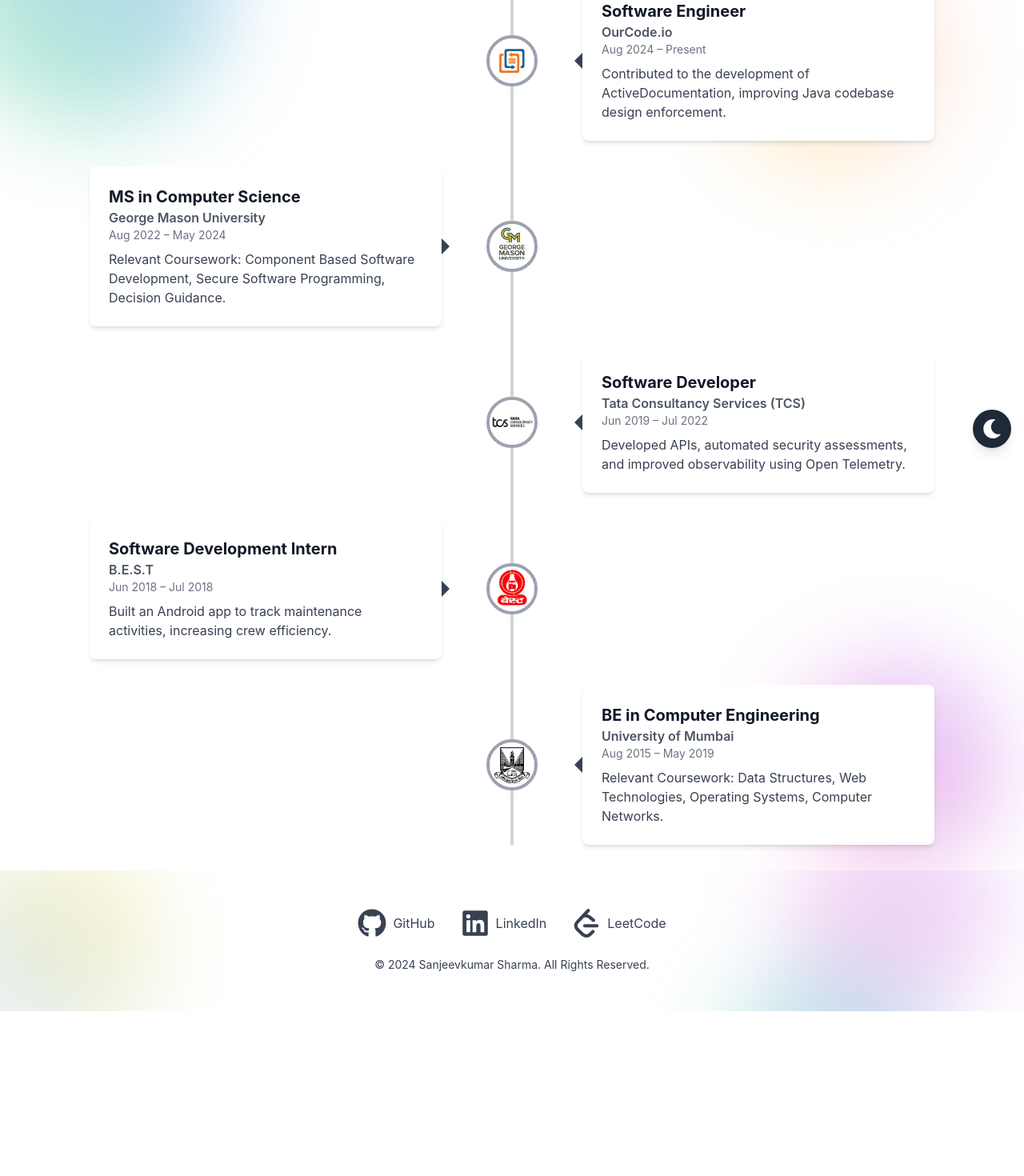
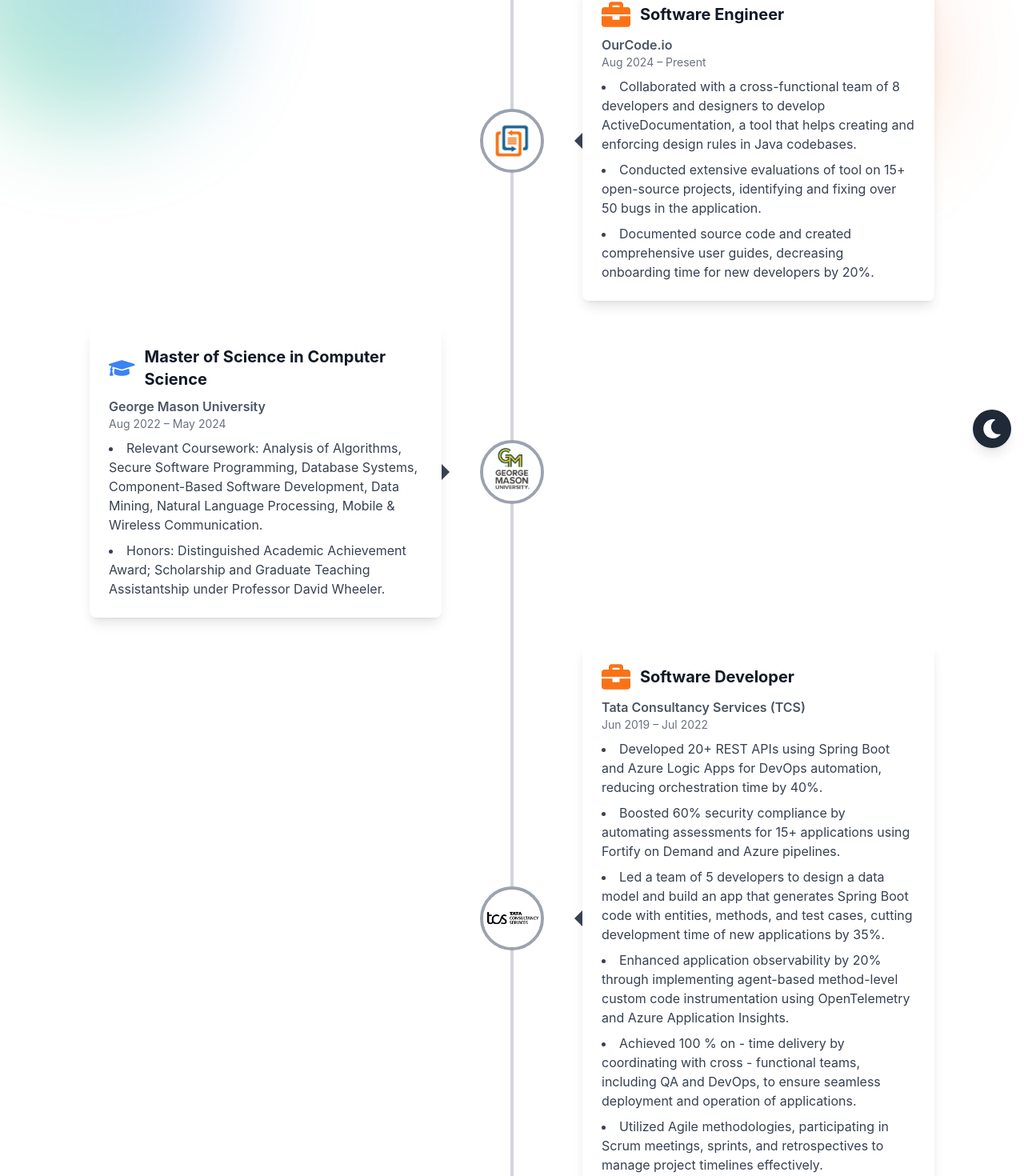
Before and after one commit to sanjeev30/portfolio, a React (Create React App) app: page /experience in a window 1280 px wide. Shown: the part 224-1694 px from the top of the page at 80% size. Before the commit the page ends 1488 px from the top, so only its background shows below. Built offline with nearby package versions, Linux system fonts and the light colour scheme.

Commit message:
Updated Experience Page

```diff
--- a/src/components/ExperienceItem.tsx
+++ b/src/components/ExperienceItem.tsx
@@ -1,5 +1,6 @@
 import React from 'react';
 import { motion } from 'framer-motion';
+import { FaBriefcase, FaGraduationCap } from 'react-icons/fa'; // Import icons
 
 interface ExperienceItemProps {
     experience: {
@@ -7,8 +8,8 @@ interface ExperienceItemProps {
         role: string;
         company: string;
         duration: string;
-        description: string;
-        image: string; // New field for the image
+        description: string[];
+        image: string;
     };
     index: number;
     largeScreen: boolean;
@@ -16,6 +17,10 @@ interface ExperienceItemProps {
 
 const ExperienceItem: React.FC<ExperienceItemProps> = ({ experience, index, largeScreen }) => {
     const fadeUp = { initial: { opacity: 0, y: 20 }, animate: { opacity: 1, y: 0 }, transition: { duration: 0.8, delay: index * 0.2 } };
+
+    // Determine the type of experience (work or education) based on role or company
+    const isEducation = experience.company.toLowerCase().includes('university') || experience.role.toLowerCase().includes('ms') || experience.role.toLowerCase().includes('be');
+    const ExperienceIcon = isEducation ? FaGraduationCap : FaBriefcase; // Use appropriate icon
 
     return largeScreen ? (
         <motion.div
@@ -29,18 +34,31 @@ const ExperienceItem: React.FC<ExperienceItemProps> = ({ experience, index, larg
                 className="w-5/12 relative"
                 initial="initial" animate="animate" variants={fadeUp}
             >
-                <div className="bg-white dark:bg-gray-800 p-6 rounded-lg shadow-md relative">
+                <div className="bg-white dark:bg-gray-800 p-6 rounded-lg shadow-lg relative">
                     {/* Triangular indicator pointing correctly on the edges */}
                     <div className={`absolute top-1/2 -translate-y-1/2 w-0 h-0 ${index % 2 === 0 ? 'right-full' : 'left-full'} border-t-[10px] border-t-transparent border-b-[10px] border-b-transparent ${index % 2 === 0 ? 'border-r-[10px] border-r-gray-700' : 'border-l-[10px] border-l-gray-700'}`}></div>
-                    <h2 className="text-xl font-bold text-gray-900 dark:text-gray-100">{experience.role}</h2>
+
+                    {/* Title with Icon */}
+                    <div className="flex items-center mb-2">
+                        <ExperienceIcon
+                            className={`text-3xl sm:text-3xl md:text-4xl ${isEducation ? 'text-blue-500' : 'text-orange-500'} mr-3`} // Increased size and spacing for icons
+                        />
+                        <h2 className="text-xl font-bold text-gray-900 dark:text-gray-100">{experience.role}</h2>
+                    </div>
                     <h3 className="text-md font-semibold text-gray-600 dark:text-gray-400">{experience.company}</h3>
                     <p className="text-sm text-gray-500 dark:text-gray-400">{experience.duration}</p>
-                    <p className="mt-2 text-gray-700 dark:text-gray-300">{experience.description}</p>
+
+                    {/* Display description as list */}
+                    <ul className="mt-2 list-disc list-inside text-gray-700 dark:text-gray-300 space-y-2">
+                        {experience.description.map((item, idx) => (
+                            <li key={idx}>{item}</li>
+                        ))}
+                    </ul>
                 </div>
             </motion.div>
 
             {/* Image in the middle with circular border for large screen */}
-            <motion.div className="flex items-center justify-center w-16 h-16 rounded-full border-4 border-gray-400 dark:border-gray-500 z-10 absolute left-1/2 transform -translate-x-1/2">
+            <motion.div className="flex items-center justify-center w-20 h-20 rounded-full border-4 border-gray-400 dark:border-gray-500 z-10 absolute left-1/2 transform -translate-x-1/2">
                 <img src={experience.image} alt="Company logo or random" className="rounded-full w-full h-full object-cover" />
             </motion.div>
         </motion.div>
@@ -58,15 +76,28 @@ const ExperienceItem: React.FC<ExperienceItemProps> = ({ experience, index, larg
 
             {/* Right content with dark mode */}
             <motion.div
-                className="bg-white dark:bg-gray-800 p-6 rounded-lg shadow-md w-full relative ml-6"
+                className="bg-white dark:bg-gray-800 p-6 rounded-lg shadow-lg w-full relative ml-6"
                 initial="initial" animate="animate" variants={fadeUp}
             >
                 {/* Adjusted Triangular icon to point towards the circular icon from the left edge */}
                 <div className="absolute top-1/2 -translate-y-1/2 -left-2.5 w-0 h-0 border-t-[10px] border-t-transparent border-b-[10px] border-b-transparent border-r-[10px] border-r-gray-700"></div>
-                <h2 className="text-xl font-bold text-gray-900 dark:text-gray-100">{experience.role}</h2>
+
+                {/* Title with Icon */}
+                <div className="flex items-center mb-2">
+                    <ExperienceIcon
+                        className={`text-3xl sm:text-3xl md:text-4xl ${isEducation ? 'text-blue-500' : 'text-orange-500'} mr-3`} // Increased size and spacing for icons
+                    />
+                    <h2 className="text-xl font-bold text-gray-900 dark:text-gray-100">{experience.role}</h2>
+                </div>
                 <h3 className="text-md font-semibold text-gray-600 dark:text-gray-400">{experience.company}</h3>
                 <p className="text-sm text-gray-500 dark:text-gray-400">{experience.duration}</p>
-                <p className="mt-2 text-gray-700 dark:text-gray-300">{experience.description}</p>
+
+                {/* Display description as list */}
+                <ul className="mt-2 list-disc list-inside text-gray-700 dark:text-gray-300 space-y-2">
+                    {experience.description.map((item, idx) => (
+                        <li key={idx}>{item}</li>
+                    ))}
+                </ul>
             </motion.div>
         </motion.div>
     );
--- a/src/pages/Experience.tsx
+++ b/src/pages/Experience.tsx
@@ -13,15 +13,22 @@ const experiences = [
         role: 'Software Engineer',
         company: 'OurCode.io',
         duration: 'Aug 2024 – Present',
-        description: 'Contributed to the development of ActiveDocumentation, improving Java codebase design enforcement.',
+        description: [
+            'Collaborated with a cross-functional team of 8 developers and designers to develop ActiveDocumentation, a tool that helps creating and enforcing design rules in Java codebases.',
+            'Conducted extensive evaluations of tool on 15+ open-source projects, identifying and fixing over 50 bugs in the application.',
+            'Documented source code and created comprehensive user guides, decreasing onboarding time for new developers by 20%.'
+        ],
         image: ourCode,
     },
     {
         id: 2,
-        role: 'MS in Computer Science',
+        role: 'Master of Science in Computer Science',
         company: 'George Mason University',
         duration: 'Aug 2022 – May 2024',
-        description: 'Relevant Coursework: Component Based Software Development, Secure Software Programming, Decision Guidance.',
+        description: [
+            'Relevant Coursework: Analysis of Algorithms, Secure Software Programming, Database Systems, Component-Based Software Development, Data Mining, Natural Language Processing, Mobile & Wireless Communication.',
+            'Honors: Distinguished Academic Achievement Award; Scholarship and Graduate Teaching Assistantship under Professor David Wheeler.'
+        ],
         image: gmu,
     },
     {
@@ -29,7 +36,14 @@ const experiences = [
         role: 'Software Developer',
         company: 'Tata Consultancy Services (TCS)',
         duration: 'Jun 2019 – Jul 2022',
-        description: 'Developed APIs, automated security assessments, and improved observability using Open Telemetry.',
+        description: [
+            'Developed 20+ REST APIs using Spring Boot and Azure Logic Apps for DevOps automation, reducing orchestration time by 40%.',
+            'Boosted 60% security compliance by automating assessments for 15+ applications using Fortify on Demand and Azure pipelines.',
+            'Led a team of 5 developers to design a data model and build an app that generates Spring Boot code with entities, methods, and test cases, cutting development time of new applications by 35%.',
+            'Enhanced application observability by 20% through implementing agent-based method-level custom code instrumentation using OpenTelemetry and Azure Application Insights.',
+            'Achieved 100 % on - time delivery by coordinating with cross - functional teams, including QA and DevOps, to ensure seamless deployment and operation of applications.',
+            'Utilized Agile methodologies, participating in Scrum meetings, sprints, and retrospectives to manage project timelines effectively.'
+        ],
         image: tcs,
     },
     {
@@ -37,15 +51,20 @@ const experiences = [
         role: 'Software Development Intern',
         company: 'B.E.S.T',
         duration: 'Jun 2018 – Jul 2018',
-        description: 'Built an Android app to track maintenance activities, increasing crew efficiency.',
+        description: [
+            'Designed and developed an Android application to record, track, and manage bus maintenance activities for BEST buses, streamlining maintenance processes.',
+            'Boosted maintenance crew efficiency by 40% and decreased downtime by 25% through a comprehensive tracking system.'
+        ],
         image: best,
     },
     {
         id: 5,
-        role: 'BE in Computer Engineering',
+        role: 'Bachelor of Engineering in Computer Engineering',
         company: 'University of Mumbai',
         duration: 'Aug 2015 – May 2019',
-        description: 'Relevant Coursework: Data Structures, Web Technologies, Operating Systems, Computer Networks.',
+        description: [
+            'Relevant Coursework: Data Structures, Object-Oriented Programming, Web Technologies, Operating Systems, Computer Networks.'
+        ],
         image: mu,
     },
 ];
```
